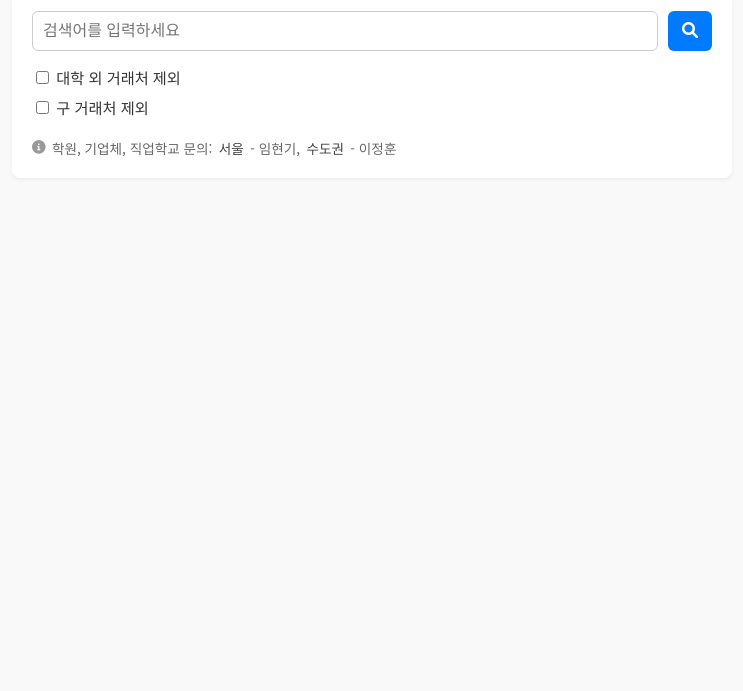
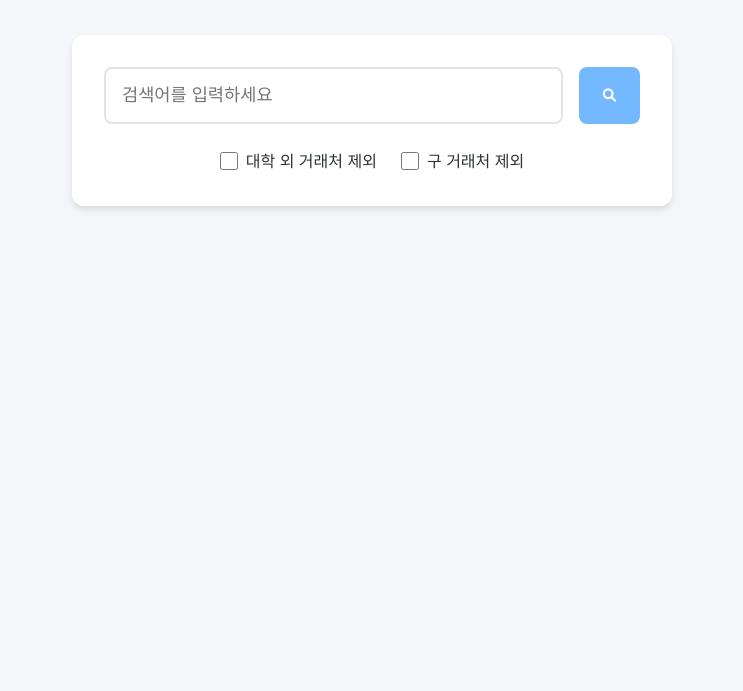
Before and after one commit to kxowls/find_sales, a website: page index.html in a window 1280 px wide. Shown: the part 109-800 px from the top of the page, without its empty margins (268-1011 px from the left). Drawn offline with Linux system fonts and the light colour scheme; no server answers.

Commit message:
Update index.html

```diff
--- a/index.html
+++ b/index.html
@@ -4,133 +4,9 @@
     <meta charset="UTF-8">
     <meta name="viewport" content="width=device-width, initial-scale=1.0, maximum-scale=1.0, user-scalable=no">
     <title>담당 영업자 검색</title>
+    <link rel="stylesheet" href="styles.css">
     <link rel="stylesheet" href="https://fonts.googleapis.com/css2?family=Noto+Sans+KR:wght@400;500;700&display=swap">
     <link rel="stylesheet" href="https://cdnjs.cloudflare.com/ajax/libs/font-awesome/6.0.0-beta3/css/all.min.css">
-
-  <style>
-    body {
-      font-family: 'Noto Sans KR', sans-serif;
-      margin: 0;
-      padding: 0;
-      background-color: #f9f9f9;
-      color: #333;
-    }
-
-    .container {
-      max-width: 720px;
-      margin: 0 auto;
-      padding: 20px;
-    }
-
-    header h1 {
-      font-size: 1.8rem;
-      text-align: center;
-      margin-bottom: 20px;
-    }
-
-    .search-section {
-      background: #fff;
-      padding: 20px;
-      border-radius: 8px;
-      box-shadow: 0 2px 4px rgba(0,0,0,0.05);
-    }
-
-    .search-box {
-      display: flex;
-      gap: 10px;
-      margin-bottom: 15px;
-    }
-
-    .search-box input {
-      flex: 1;
-      padding: 10px;
-      border: 1px solid #ccc;
-      border-radius: 6px;
-      font-size: 1rem;
-    }
-
-    .search-box button {
-      padding: 10px 14px;
-      background-color: #007BFF;
-      color: white;
-      border: none;
-      border-radius: 6px;
-      cursor: pointer;
-      font-size: 1rem;
-    }
-
-    .search-box button i {
-      font-size: 1rem;
-    }
-
-    .filter-options {
-      margin-top: 10px;
-    }
-
-    .filter-checkbox {
-      display: block;
-      margin-bottom: 8px;
-      font-size: 0.95rem;
-    }
-
-    /* ✅ 추가된 안내 문구 스타일 */
-    .note {
-      font-size: 0.85rem;
-      color: #666;
-      margin-top: 20px;
-      display: flex;
-      align-items: center;
-      gap: 0.4rem;
-    }
-
-    .note i {
-      color: #999;
-    }
-
-    .note .region {
-      font-weight: 500;
-      color: #444;
-    }
-
-    /* ✅ 결과 영역은 기존 디자인 유지 */
-    .results-section,
-    .detail-section {
-      margin-top: 20px;
-      display: none;
-    }
-
-    .results-header,
-    .detail-header {
-      display: flex;
-      justify-content: space-between;
-      align-items: center;
-      margin-bottom: 10px;
-    }
-
-    .results-header h2 {
-      margin: 0;
-    }
-
-    .results-header button,
-    .detail-header button {
-      background: none;
-      border: none;
-      color: #007BFF;
-      font-size: 0.9rem;
-      cursor: pointer;
-      display: flex;
-      align-items: center;
-      gap: 6px;
-    }
-
-    .company-list,
-    .company-details {
-      background: #fff;
-      padding: 15px;
-      border-radius: 8px;
-      box-shadow: 0 2px 4px rgba(0,0,0,0.05);
-    }
-  </style>
 </head>
 <body>
     <div class="container">
@@ -139,6 +15,7 @@
         </header>
 
         <div class="search-section">
+
             <div class="search-box">
                 <input type="text" id="search-input" placeholder="검색어를 입력하세요">
                 <button id="search-button">
@@ -155,18 +32,9 @@
                     <input type="checkbox" id="exclude-old">
                     <span>구 거래처 제외</span>
                 </label>
-
-        <!-- ✅ 안내 문구만 세련되게 변경 -->
-        <div class="note">
-          <i class="fas fa-info-circle"></i>
-          학원, 기업체, 직업학교 문의:
-          <span class="region">서울</span> - 임현기,
-          <span class="region">수도권</span> - 이정훈
-        </div>
             </div>
         </div>
 
-    <!-- ✅ 검색 결과 영역: 기존 디자인 그대로 유지 -->
         <div class="results-section" style="display: none;">
             <div class="results-header">
                 <h2>검색 결과</h2>
```
Lines whose indentation alone changed are shown as unchanged.
